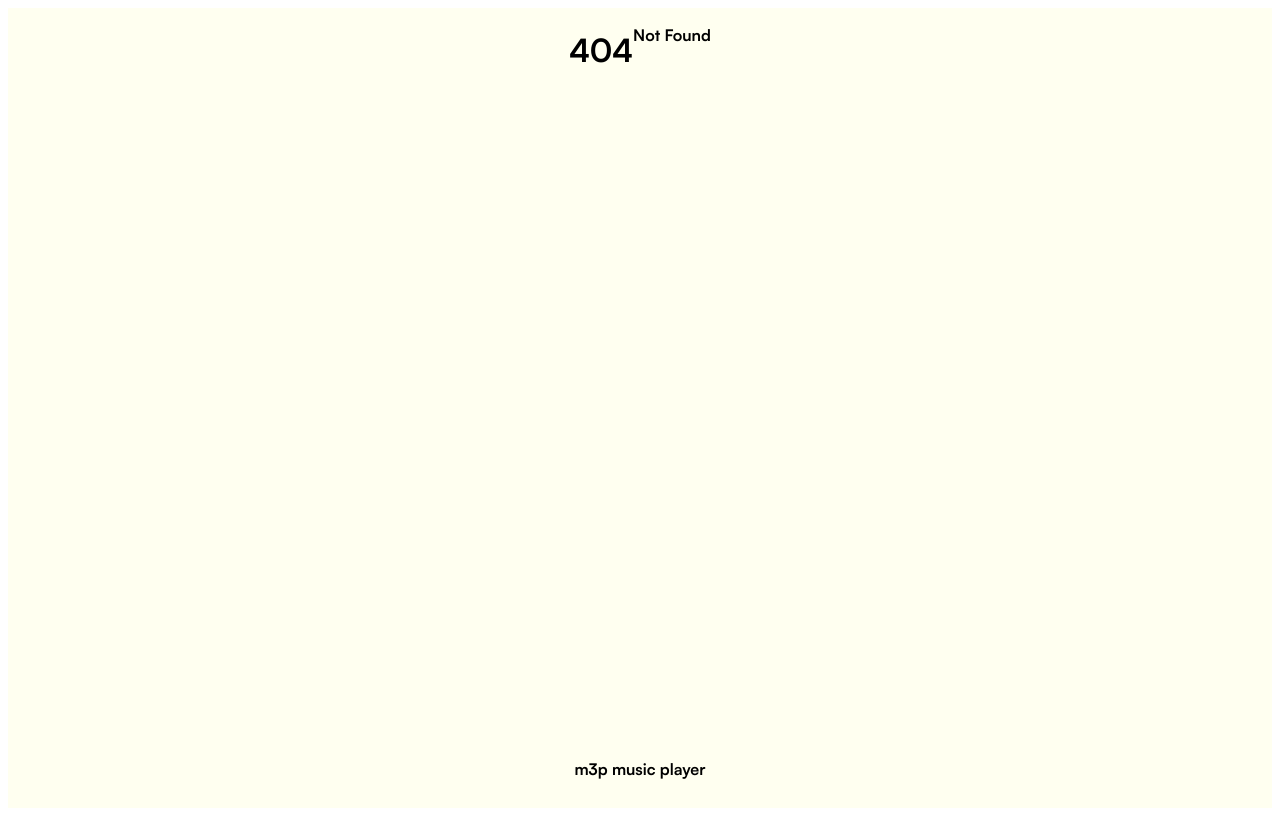
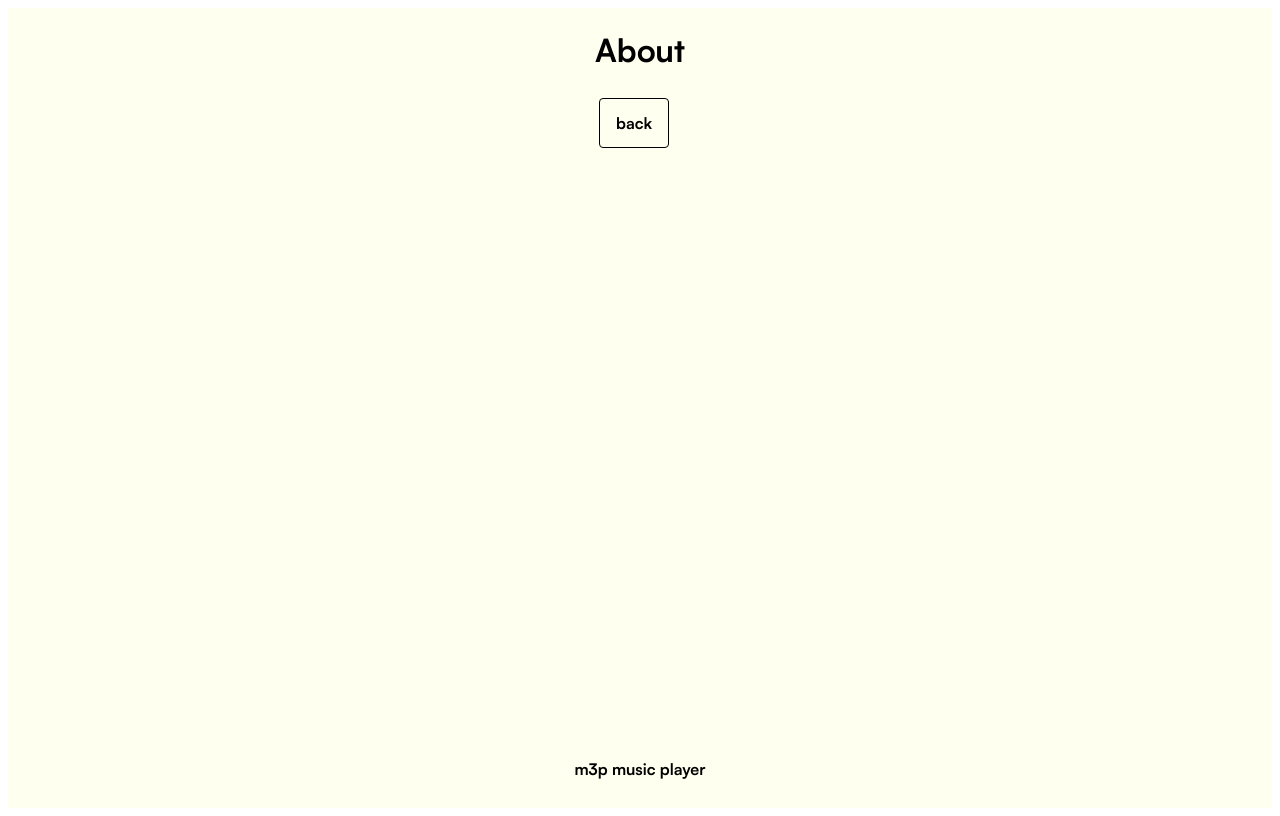
Before and after one commit to autumnWindigo/m3p, a SvelteKit app: page /about in a window 1280 px wide. Before the commit this address had no page. Built offline with nearby package versions, Linux system fonts and the light colour scheme.

Commit message:
Create +page.svelte in about

```diff
--- /dev/null
+++ b/src/routes/about/+page.svelte
@@ -0,0 +1,12 @@
+<div id="about">
+    <h1>About</h1>
+    <a href="/">back</a>
+</div>
+
+<style>
+    #tools {
+        display: flex;
+        flex-direction: column;
+        align-items: center;
+    }
+</style>
```
